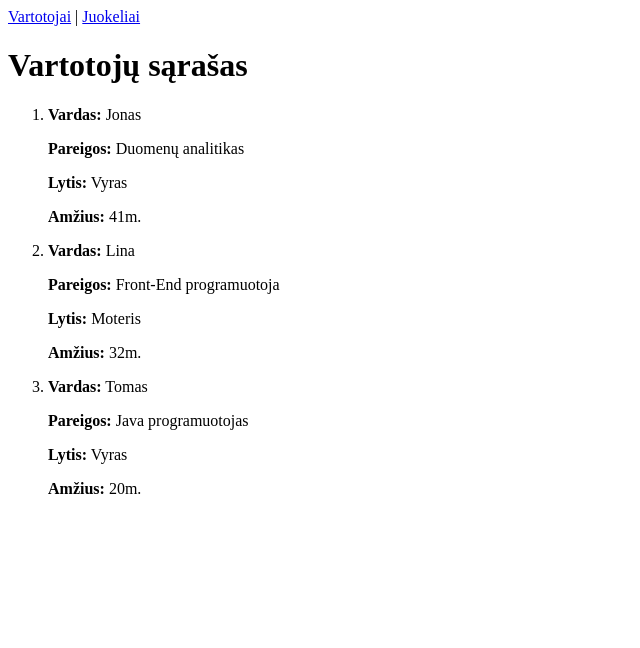
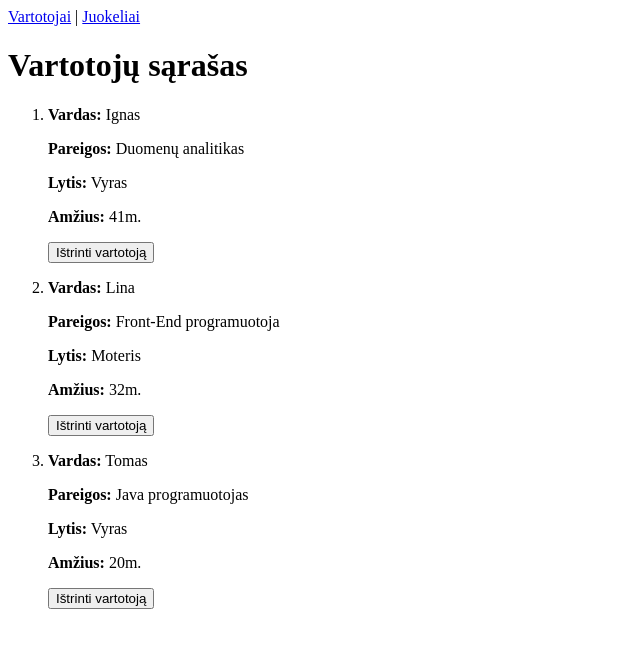
Before and after one commit to zanetarackeviciute/react-ts-task, a React (Vite) app: page / in a window 1280 px wide. Shown: the top 648 px of the page, without its empty margins (0-640 px from the left). Built offline with nearby package versions, Linux system fonts and the light colour scheme.

Commit message:
Add delete parameter

```diff
--- a/src/pages/UsersPage.tsx
+++ b/src/pages/UsersPage.tsx
@@ -13,16 +13,14 @@ const UsersPage = () => {
 
     const storedUsers = localStorage.getItem('users')
 
-
-
-    useEffect(() => {
+       useEffect(() => {
         if (storedUsers != null) {
         setUsers(JSON.parse(storedUsers))
         } else {
             setUsers([
                 {
                     id: 1,
-                    name: 'Jonas',
+                    name: 'Ignas',
                     position: 'Duomenų analitikas',
                     gender: 'Vyras',
                     age: 41
@@ -45,6 +43,15 @@ const UsersPage = () => {
         }
     }, [])
 
+
+    const handleDeleteUser = (id) => {
+        setUsers(users.filter(users => users.id != id))
+    }
+
+    useEffect(() => {
+        localStorage.setItem('users', JSON.stringify(users))
+    }, [users])
+
     return (
         <div>
             <h1>Vartotojų sąrašas</h1>
@@ -56,6 +63,7 @@ const UsersPage = () => {
                                 <p><strong>Pareigos:</strong> {user.position}</p>
                                 <p><strong>Lytis:</strong> {user.gender}</p>
                                 <p><strong>Amžius:</strong> {user.age}m.</p>
+                                <button onClick={() => handleDeleteUser(user.id)}>Ištrinti vartotoją</button>
                             </li>
                         })
                     }
```
